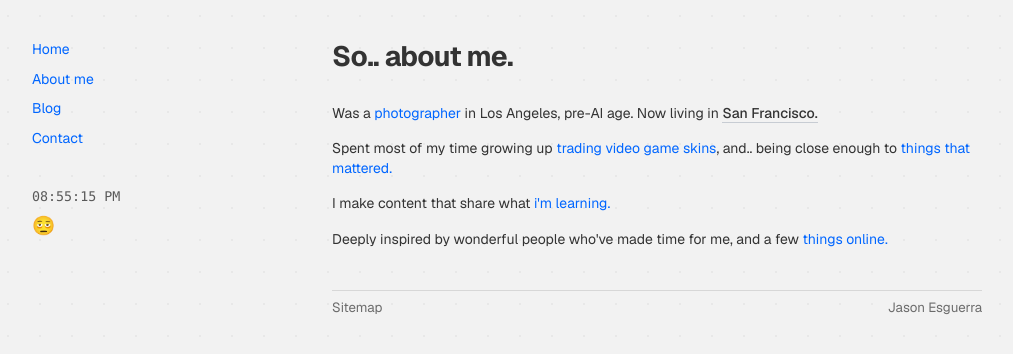
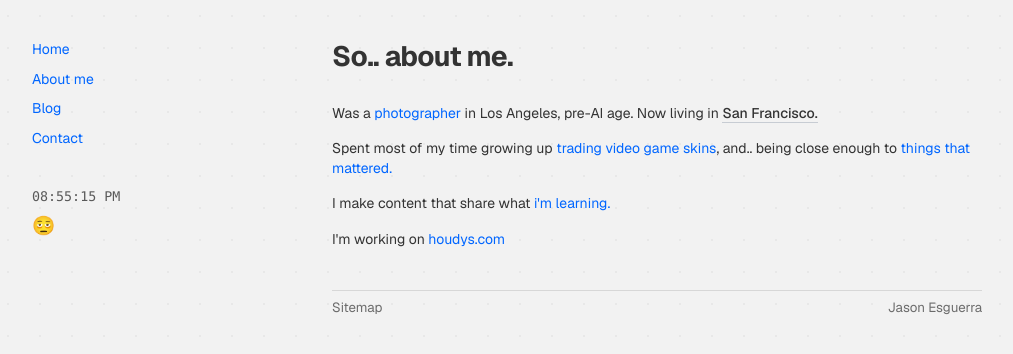
Before and after one commit to jasonesg/jasonesg-next, a Next.js app: page /about in a window 1280 px wide. Shown: the top 354 px of the page, without its empty margins (8-1021 px from the left). Built offline with nearby package versions, Linux system fonts and the light colour scheme.

Commit message:
Update page.jsx

```diff
--- a/src/app/about/page.jsx
+++ b/src/app/about/page.jsx
@@ -88,10 +88,16 @@ export default function About() {
                                     i'm learning.
                                 </a>
                             </p>
+
                             <p>
-                                Deeply inspired by wonderful people who've made time for me, and a few{" "}
-                                <a href="/inspo" className="text-link hover:underline">
-                                    things online.
+                                I'm working on{" "}
+                                <a
+                                    href="https://houdys.com/"
+                                    target="_blank"
+                                    rel="noopener"
+                                    className="text-link hover:underline"
+                                >
+                                    houdys.com
                                 </a>
                             </p>
 
```
